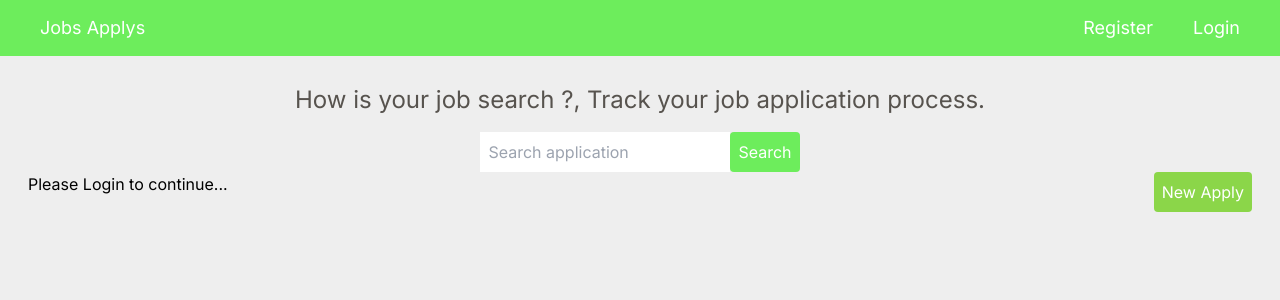
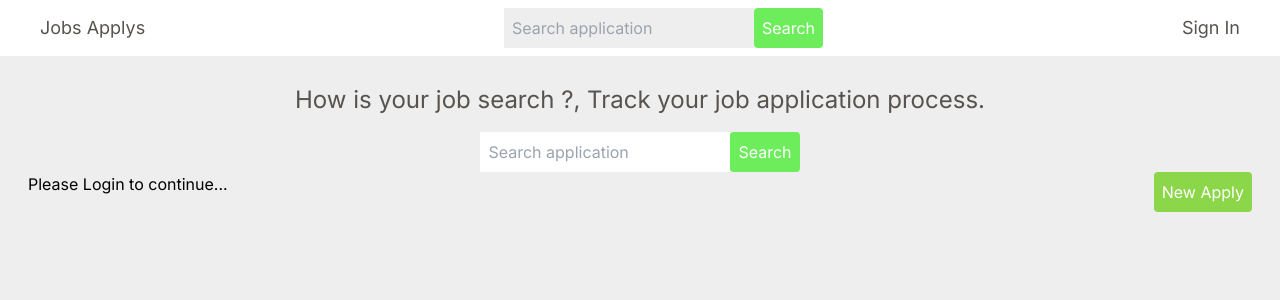
Before and after one commit to isiagi/apply_track, a Next.js app: page / in a window 1280 px wide. Shown: the top 300 px of the page. Built offline with nearby package versions, Linux system fonts and the light colour scheme; no server answers; the database is empty.

Commit message:
refactor: Add search and clean/config auth

```diff
--- /dev/null
+++ b/app/api/search/[query]/route.js
@@ -0,0 +1,38 @@
+import jobModel from "@/models/job";
+import connectDB from "@/utils/database";
+
+import { getAuth } from "@clerk/nextjs/server";
+
+export const GET = async (req, { params }) => {
+  const { userId } = getAuth(req);
+
+  console.log(params.query);
+  console.log(userId);
+
+  try {
+    await connectDB();
+
+    const response = await jobModel.find({
+      userId,
+      $or: [
+        {
+          position: { $regex: params.query, $options: "i" },
+        },
+        {
+          status: { $regex: params.query, $options: "i" },
+        },
+        {
+          company: { $regex: params.query, $options: "i" },
+        },
+        {
+          date: { $regex: params.query, $options: "i" },
+        },
+      ],
+    });
+
+    return new Response(JSON.stringify(response), { status: 200 });
+
+  } catch (error) {
+    return new Response(error.message, { status: 500 });
+  }
+};
--- a/app/layout.js
+++ b/app/layout.js
@@ -3,6 +3,7 @@ import "./globals.css";
 import { Inter } from "next/font/google";
 
 import { ClerkProvider } from "@clerk/nextjs";
+import { AppContextProvider } from "@/context/app.context";
 
 const inter = Inter({ subsets: ["latin"] });
 
@@ -16,8 +17,10 @@ export default function RootLayout({ children }) {
     <ClerkProvider>
       <html lang="en">
         <body className={`${inter.className} bg-[#eee]`}>
-          <Nav />
-          {children}
+          <AppContextProvider>
+            <Nav />
+            {children}
+          </AppContextProvider>
         </body>
       </html>
     </ClerkProvider>
--- a/app/page.js
+++ b/app/page.js
@@ -3,20 +3,19 @@
 import Table from "@/components/table/Table";
 import Link from "next/link";
 import { useRouter } from "next/navigation";
-import { useEffect, useState } from "react";
+import { useContext, useEffect, useState } from "react";
 
 import { useUser } from "@clerk/nextjs"
+import { AppContext } from "@/context/app.context";
 
 
 export default function Home() {
-  const [applys, setApplys] = useState([])
   const [submitting, setSubmitting] = useState(false);
+  const {applys, setApplys} = useContext(AppContext)
 
   const router = useRouter()
 
   const { isLoaded, isSignedIn, user } = useUser()
-
-  console.log(user)
 
   useEffect(() => {
     const data = async () => {
--- a/components/Nav.jsx
+++ b/components/Nav.jsx
@@ -1,26 +1,59 @@
-"use client"
+"use client";
 
 import Link from "next/link";
 import { UserButton, useUser } from "@clerk/nextjs";
+import { useContext, useState } from "react";
+import { AppContext } from "@/context/app.context";
 
-function Nav() {
-  const { isLoaded, isSignedIn, user } = useUser();
+function NavComponent() {
+  const { isSignedIn } = useUser();
+
+  const {applys, setApplys} = useContext(AppContext)
+
+  const [searchParam, setSearchParam] = useState("");
+
+  const handleSearch = async () => {
+    alert('hello')
+    try {
+      const response = await fetch(`/api/search/${searchParam}`);
+
+      const dataArray = await response.json()
+
+      setApplys(dataArray)
+
+    } catch (error) {
+      return new Response(error.message, { status: 500 });
+    }
+  };
 
   return (
-    <nav className="px-10 flex items-center justify-between h-14 bg-[#6DED5C]">
-      <h1 className="text-white text-lg">Jobs Applys</h1>
+    <nav className="px-10 flex items-center justify-between h-14 bg-[#fff]">
+      <h1 className="text-stone-600 text-lg">Jobs Applys</h1>
+      <div className="flex justify-center">
+        <div>
+          <input
+            placeholder="Search application"
+            className="border-none p-2 outline-none border-slate-800 bg-[#eee] xs:w-[50px]"
+            onChange={(e) => setSearchParam(e.target.value)}
+          />
+          <button onClick={() => handleSearch()} className="bg-[#6DED5C] text-white p-2 rounded">
+              Search
+            </button>
+        </div>
+      </div>
       {isSignedIn ? (
         <UserButton afterSignOutUrl="/" />
       ) : (
-        <ul className="flex gap-10">
+        <ul className="flex flex-wrap gap-10">
           <Link href="/sign-up">
-            <li className="text-white text-lg">Register</li>
+            <li className="text-stone-600 text-lg">
+              <button>Sign In</button>
+            </li>
           </Link>
-          <li className="text-white text-lg">Login</li>
         </ul>
       )}
     </nav>
   );
 }
 
-export default Nav;
+export default NavComponent;
--- /dev/null
+++ b/context/app.context.js
@@ -0,0 +1,16 @@
+"use client";
+
+import { createContext, useState } from "react";
+
+export const AppContext = createContext();
+
+export const AppContextProvider = ({ children }) => {
+  const [applys, setApplys] = useState([]);
+
+  const value = {
+    applys,
+    setApplys,
+  };
+
+  return <AppContext.Provider value={value}>{children}</AppContext.Provider>;
+};
--- a/middleware.js
+++ b/middleware.js
@@ -1,6 +1,8 @@
 import { authMiddleware } from "@clerk/nextjs";
 
-export default authMiddleware();
+export default authMiddleware({
+  publicRoutes: ["/"]
+});
 
 export const config = {
   matcher: ["/((?!.*\\..*|_next).*)", "/", "/(api|trpc)(.*)"],
```
